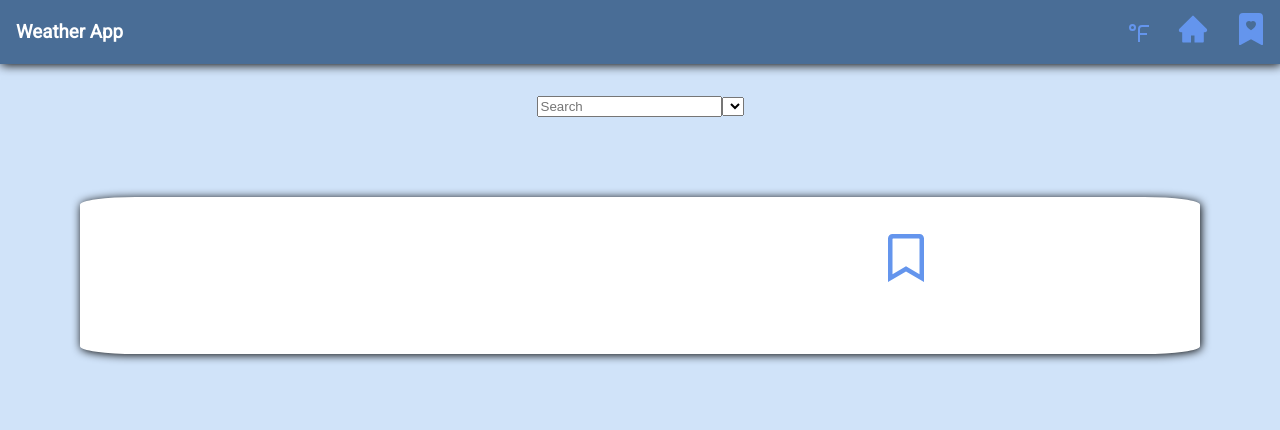
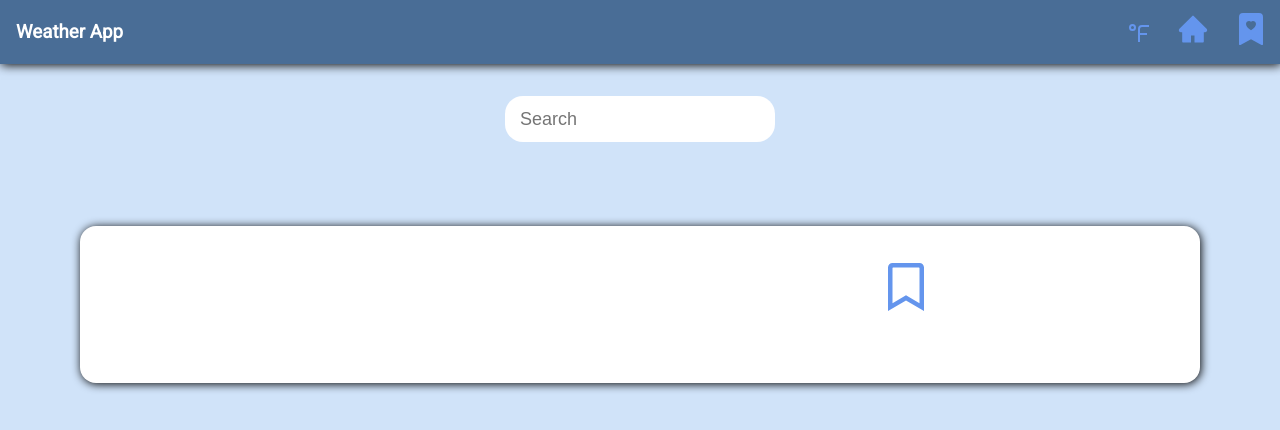
Before and after one commit to MishkaZi/WeatherApp, a React (Create React App) app: page / in a window 1280 px wide. Shown: the top 430 px of the page. Built offline with nearby package versions, Linux system fonts and the light colour scheme.

Commit message:
Finished search and dropdown

```diff
--- a/package.json
+++ b/package.json
@@ -18,6 +18,7 @@
     "react-redux": "^7.2.6",
     "react-router-dom": "^6.2.1",
     "react-scripts": "^5.0.0",
+    "react-select": "^5.2.2",
     "typescript": "^4.5.5",
     "web-vitals": "^2.1.4"
   },
--- a/src/components/ForecastCard/ForecastCard.css
+++ b/src/components/ForecastCard/ForecastCard.css
@@ -1,13 +1,13 @@
 .forecast-card {
   width: 8rem;
   min-width: 8rem;
-  height: 11rem;
-  min-height: 11rem;
+  height: 14rem;
+  min-height: 14rem;
   padding: 0 1rem 1rem 1rem;
   margin: 1rem;
 
   text-align: center;
-  border-radius: 20%;
+  border-radius: 3em;
   -moz-box-shadow: 1px 1px 10px #000000;
   -webkit-box-shadow: 1px 1px 10px #000000;
   box-shadow: 1px 1px 10px #000000;
--- a/src/components/Main/Main.css
+++ b/src/components/Main/Main.css
@@ -5,7 +5,7 @@
   justify-content: center;
 
   background-color: #ffff;
-  border-radius: 5%;
+  border-radius: 1em;
   padding: 1rem;
   -moz-box-shadow: 1px 1px 10px #000000;
   -webkit-box-shadow: 1px 1px 10px #000000;
@@ -15,6 +15,9 @@
 .search {
   text-align: center;
   margin-top: 2rem;
+  display: flex;
+  flex-direction: column;
+  align-items: center;
 }
 
 body {
@@ -27,3 +30,42 @@ body {
   justify-content: space-around;
   align-items: center;
 }
+
+.search input {
+  background-color: #ffff;
+  border: 0;
+  border-radius: 1em;
+
+  font-size: 18px;
+  padding: 15px;
+  height: 1rem;
+  width: 15rem;
+  margin-bottom: 0.2em;
+}
+
+.dropdown {
+  position: absolute;
+  top: 9rem;
+  background-color: #ffff;
+  border: 0;
+  border-radius: 0.5em;
+
+  font-size: 18px;
+  height: auto;
+  width: 15rem;
+  display: flex;
+  flex-direction: column;
+}
+
+.dropdown-item {
+  width: 100%;
+  background-color: #d9dddc;
+}
+
+.dropdown-item:hover {
+  background-color: white;
+}
+
+input:focus {
+  outline: none;
+}
--- a/src/components/Main/Main.tsx
+++ b/src/components/Main/Main.tsx
@@ -27,15 +27,17 @@ const Main = () => {
     const target = e.target as HTMLInputElement;
 
     setSearch(target.value);
+
     const { data: autocompleteData } = await axios.get(
-      `http://dataservice.accuweather.com/locations/v1/cities/autocomplete?apikey=${process.env.REACT_APP_ACCUWEATHER_API}&q=${search}`
+      `http://dataservice.accuweather.com/locations/v1/cities/autocomplete?apikey=${process.env.REACT_APP_ACCUWEATHER_API}&q=${target.value}`
     );
     setAutocompleteSearch(autocompleteData);
   };
 
   const handleOnClickSearch = async (e) => {
-    var index = e.nativeEvent.target.selectedIndex;
-    const cityName = e.nativeEvent.target[index].text;
+    setAutocompleteSearch([]);
+    setSearch('');
+    const cityName = e.target.innerHTML;
 
     const cityKey = e.target.value;
     setCity(cityKey);
@@ -81,36 +83,8 @@ const Main = () => {
     }
   };
 
-  const getSearchCityWeather = async (cityKey: Number) => {
-    // const { data: currentData } = await axios.get(
-    //   `http://dataservice.accuweather.com/currentconditions/v1/${cityKey}?apikey=${process.env.REACT_APP_ACCUWEATHER_API}`
-    // );
-    // console.log(currentData);
-    // setCityTemp(currentData.Temperature);
-    // const { data: cityData } = await axios.get(
-    //   `http://dataservice.accuweather.com/locations/v1/cities/autocomplete?apikey=${process.env.REACT_APP_ACCUWEATHER_API}&q=tel%20aviv`
-    // );
-    // console.log(cityData);
-    // setCity(cityData[0].LocalizedName);
-    // const { data: forecastsData } = await axios.get(
-    //   `http://dataservice.accuweather.com/forecasts/v1/daily/5day/${cityKey}?apikey=${process.env.REACT_APP_ACCUWEATHER_API}`
-    // );
-    // setText(forecastsData.Headline.Text);
-    // let tempForecasts = [];
-    // forecastsData.DailyForecasts.forEach((forecast: any) => {
-    //   tempForecasts.push({
-    //     day: forecast.Date.slice(0, 10),
-    //     minTemp: forecast.Temperature.Minimum.Value,
-    //     maxTemp: forecast.Temperature.Maximum.Value,
-    //     weatherDay: forecast.Day.IconPhrase,
-    //     weatherNight: forecast.Night.IconPhrase,
-    //   });
-    // });
-    // setForecasts(tempForecasts);
-  };
-
   useEffect(() => {
-    // getSearchCityWeather(215854);
+    //your location fetch
   }, []);
 
   return (
@@ -126,14 +100,19 @@ const Main = () => {
               handleOnChangeSearch(e);
             }}
           />
-          <select onChange={handleOnClickSearch}>
+          <div className='dropdown'>
             {autocompleteSearch.length !== 0 &&
               autocompleteSearch?.map((city: any) => (
-                <option key={city.Key} value={city.Key}>
+                <button
+                  onClick={handleOnClickSearch}
+                  className='dropdown-item'
+                  key={city.Key}
+                  value={city.Key}
+                >
                   {`${city.LocalizedName}, ${city.Country.LocalizedName}`}
-                </option>
+                </button>
               ))}
-          </select>
+          </div>
         </div>
 
         <div className='city-weather'>
```
Also changed, not shown: 1 other file (tests, documents, lock files or other folders).
